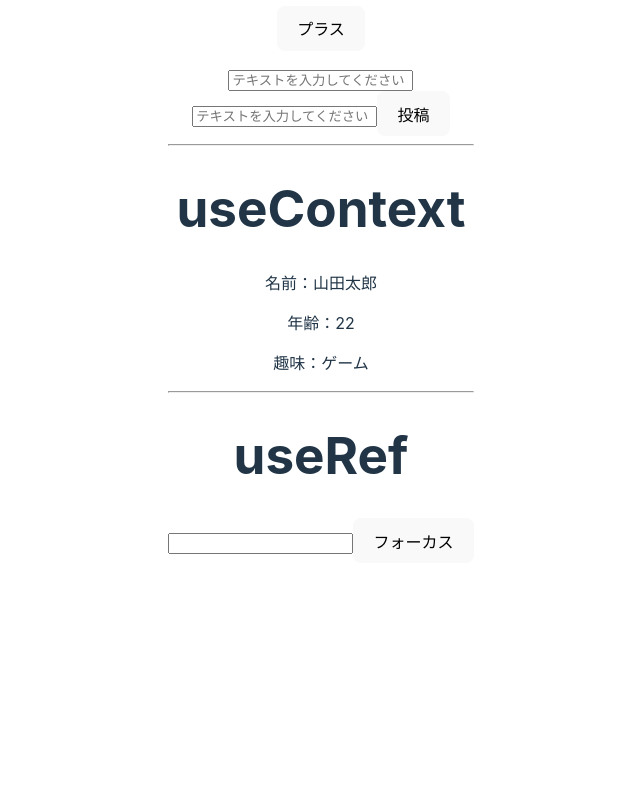
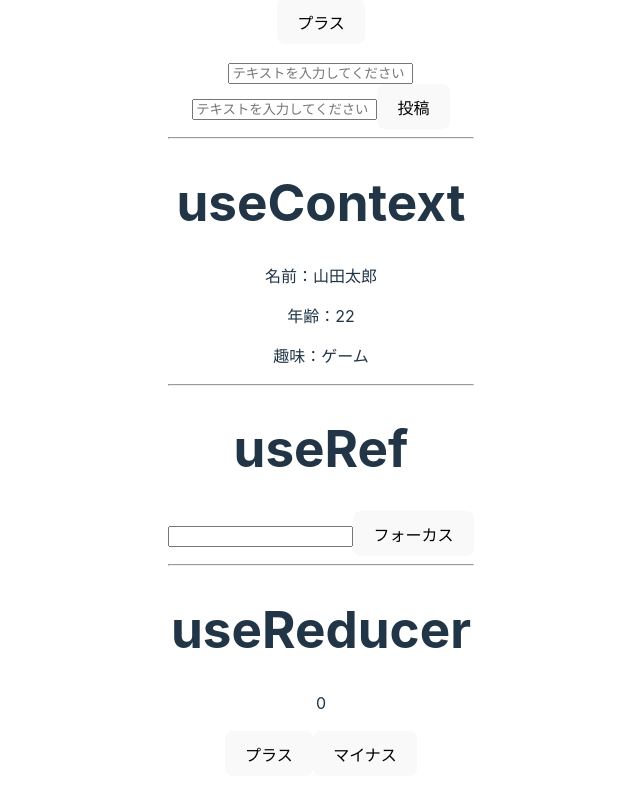
Before and after one commit to yukun1120/react-hooks-study, a React (Vite) app: page / in a window 1280 px wide. Shown: the part 198-998 px from the top of the page, without its empty margins (319-959 px from the left). Before the commit the page ends 800 px from the top, so only its background shows below. Built offline with nearby package versions, Linux system fonts and the light colour scheme.

Commit message:
useReducer

```diff
--- a/src/App.jsx
+++ b/src/App.jsx
@@ -1,12 +1,20 @@
-import { useState, useEffect, useContext, useRef } from 'react';
+import { useState, useEffect, useContext, useRef ,useReducer} from 'react';
 import './App.css';
 import selfInfoContext from './main.jsx';
+
+const reducer = (state, action) => {
+  switch (action.type) {
+    case 'increment': return state + 1;
+    case 'decrement': return state - 1;
+  }
+}
 
 function App() {
   const [count, setCount] = useState(0);
   const [text, setText] = useState("");
   const [text2, setText2] = useState("");
   const [postList, setPostList] = useState([]);
+  const [state, dispatch] = useReducer(reducer, 0);
 
   useEffect(() => {
     console.log("hello hooks");
@@ -36,6 +44,7 @@
     // inputRef.current.focus();
     console.log("inputRef", inputRef.current.value);
   };
+
 
   return (
     <div className='App'>
@@ -73,6 +82,11 @@
       <h1>useRef</h1>
       <input type="text" ref={inputRef} />
       <button onClick={handleClickRef}>フォーカス</button>
+      <hr />
+      <h1>useReducer</h1>
+      <p>{state}</p>
+      <button onClick={() => dispatch({ type: 'increment' })}>プラス</button>
+      <button onClick={() => dispatch({ type: 'decrement' })}>マイナス</button>
     </div>
   )
 }
```
